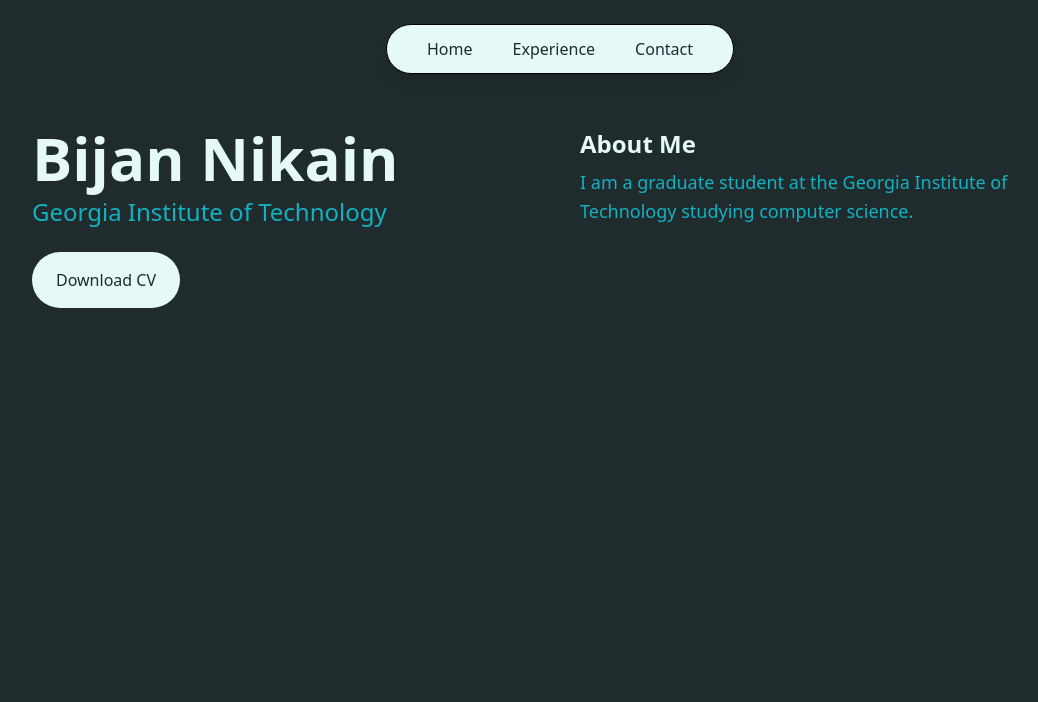
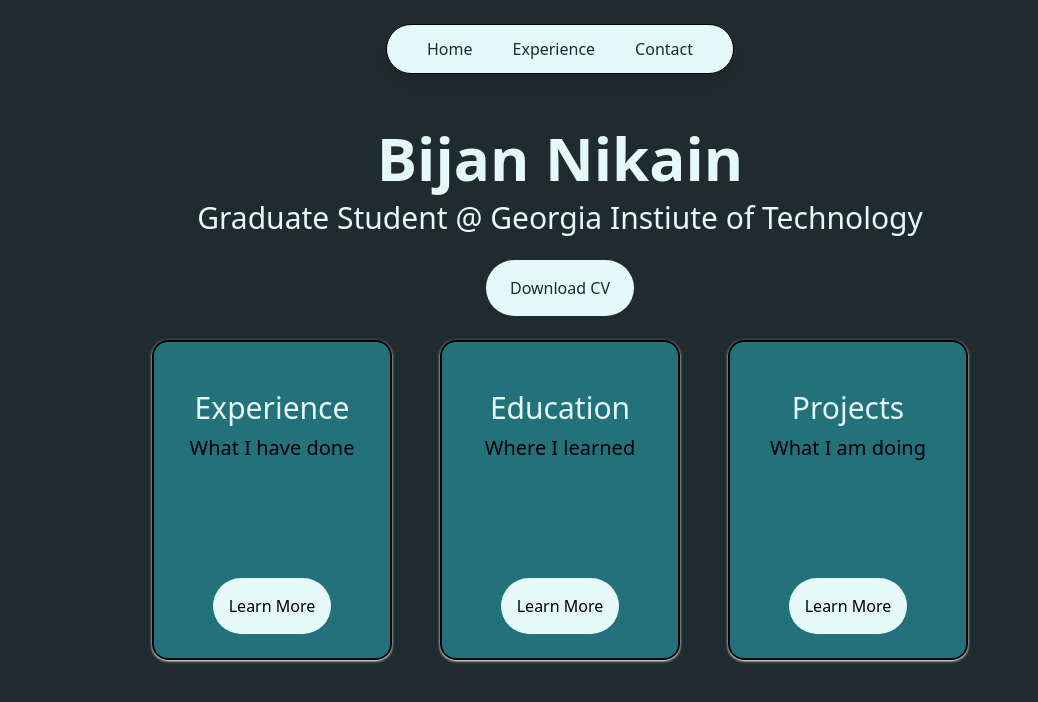
Before and after one commit to bnikain21/my-website, a Next.js app: page / in a window 1280 px wide. Shown: the top 702 px of the page, without its empty margins (80-1118 px from the left). Built offline with nearby package versions, Linux system fonts and the light colour scheme.

Commit message:
switched home page design to cards

```diff
--- /dev/null
+++ b/app/components/ContentCard.tsx
@@ -0,0 +1,24 @@
+import React from 'react'
+import Link from "next/link";
+
+interface ContentCardInput {
+    title: string;
+    short_desc: string;
+    path: string;
+}
+function ContentCard({title, short_desc, path}: ContentCardInput) {
+    const href: string = `${path}`
+    return (
+        <div className="bg-d1 flex flex-col p-6 m-6 border-2 rounded-2xl shadow-sm shadow-a1 w-60 h-80">
+            <h1 className='text-center text-3xl pt-6 pb-2 text-text-d1m'>{title}</h1>
+            <h2 className='text-center text-xl pb-6 text-text-d1s'>{short_desc}</h2>
+
+            <div className="mt-auto flex justify-center">
+                <Link className="bg-a1 rounded-full p-4 cursor-pointer hover:text-text-a1s transition" href={href}>Learn More</Link>
+            </div>
+
+        </div>
+    )
+}
+
+export default ContentCard
--- /dev/null
+++ b/app/education/page.tsx
@@ -0,0 +1,12 @@
+import React from 'react'
+
+function EducationPage() {
+  return (
+    <div>
+        <h1 className="text-center text-text-e1m text-3xl"> Under Construction!</h1>
+
+    </div>
+  )
+}
+
+export default EducationPage
--- a/app/page.tsx
+++ b/app/page.tsx
@@ -1,30 +1,23 @@
 import Image from "next/image";
 import Link from "next/link";
 import TypingAnimation from "./components/TypingAnimation";
+import ContentCard from "./components/ContentCard";
 
 export default function Home() {
   return (
-    <section className="flex flex-col md:flex-row items-start justify-center min-h-[60vh] px-6 md:px-12 lg:px-24 gap-10">
-
-      <div className="flex-1 text-text">
-        <h1 className="text-3xl text-text-e1m md:text-5xl lg:text-6xl font-bold">
-          <TypingAnimation text={["Bijan", " ", "Nikain"]}/>
-        </h1>
-
-
-        <p className="text-lg text-text-e1s md:text-2xl mt-2 ">
-          Georgia Institute of Technology
-        </p>
-        <a href="/resume.pdf" download className="mt-6 inline-block py-4 px-6 text-text-a1m rounded-full bg-a1 hover:bg-b1 transition">
+    <section className="px-6 md:px-12 lg:px-24 gap-10">
+      <h1 className="text-center text-6xl text-text-e1m  font-bold"><TypingAnimation text={["Bijan", " ", "Nikain"]}/></h1>
+      <h2 className="text-center text-3xl text-text-e1m pt-3">Graduate Student @ Georgia Instiute of Technology</h2>
+        <div className="flex justify-center">
+        <a href="/resume.pdf" download className=" mt-6 py-4 px-6 text-text-a1m rounded-full bg-a1 hover:bg-b1 transition">
           Download CV
         </a>
       </div>
-      <div className="flex-1 ">
-        <h2 className="text-2xl font-semibold mb-2 text-text-e1m">About Me</h2>
 
-        <p className="text-base md:text-lg text-text leading-relaxed text-text-e1s">
-          I am a graduate student at the Georgia Institute of Technology studying computer science.
-        </p>
+      <div className="flex justify-center">
+        <ContentCard title="Experience" short_desc="What I have done" path="/experience"/>
+        <ContentCard title="Education" short_desc="Where I learned" path="/education"/>
+        <ContentCard title="Projects" short_desc="What I am doing" path="/projects"/>
       </div>
     </section>
 
--- /dev/null
+++ b/app/projects/page.tsx
@@ -0,0 +1,11 @@
+import React from 'react'
+
+function ProjectsPage() {
+  return (
+    <div>
+      <h1 className="text-center text-text-e1m text-3xl"> Under Construction!</h1>
+    </div>
+  )
+}
+
+export default ProjectsPage
```
